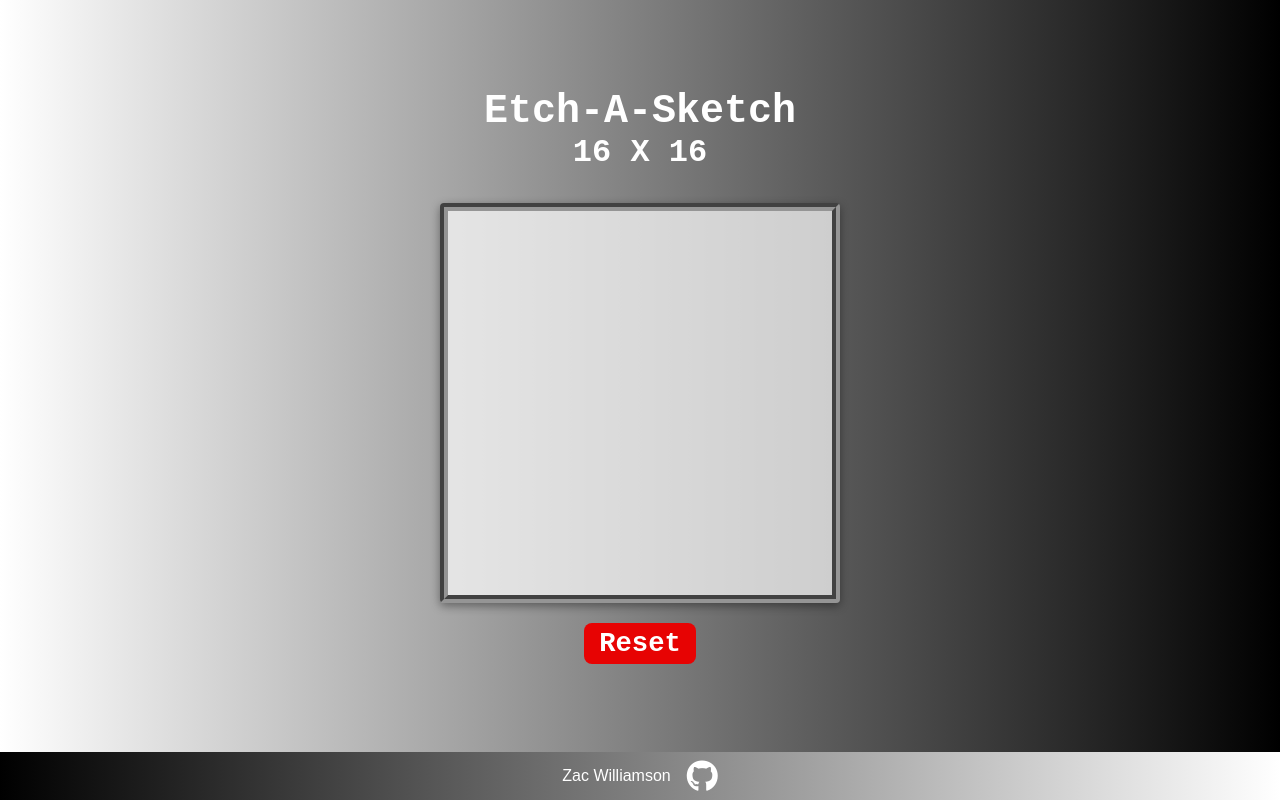
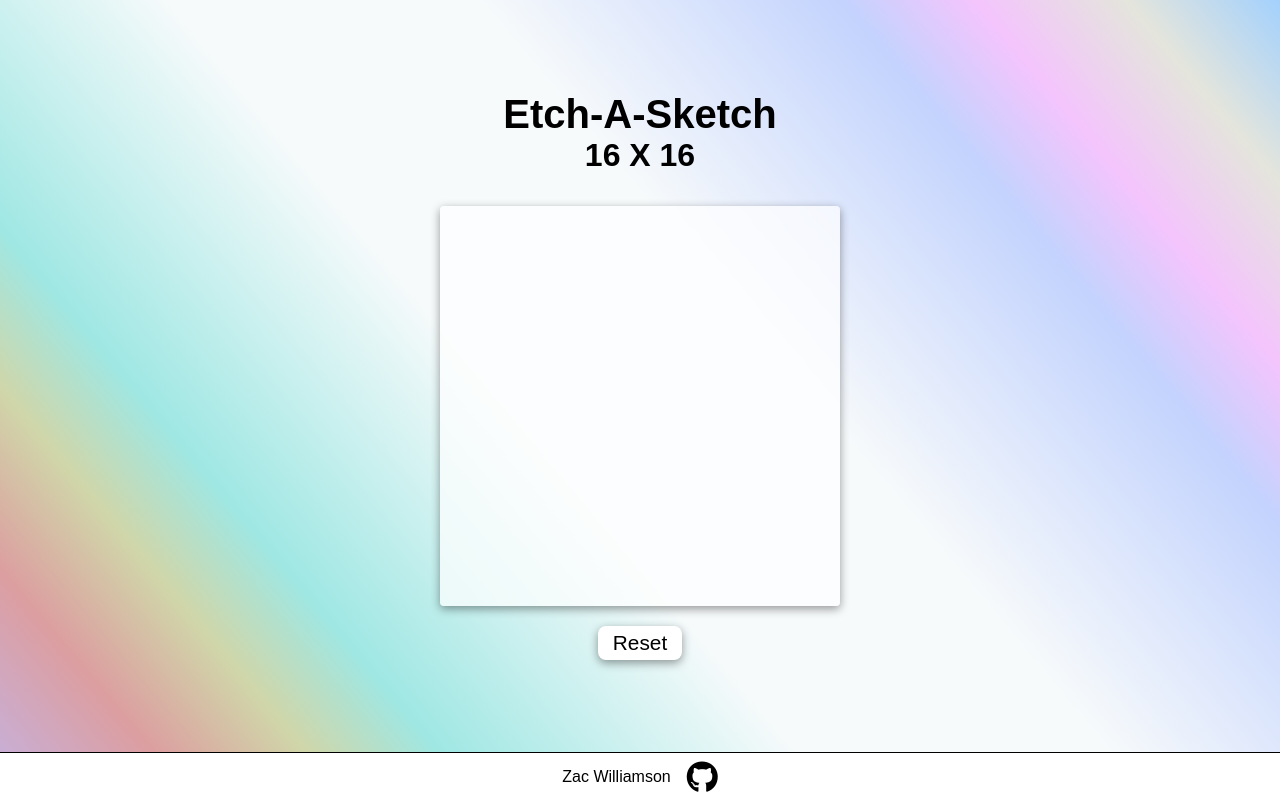
Before and after one commit to supersakana/etch-a-sketch, a plain HTML site: page index.html in a window 1280 px wide. Drawn offline with Linux system fonts and the light colour scheme.

Commit message:
updated styles

```diff
--- a/styles.css
+++ b/styles.css
@@ -7,7 +7,7 @@
 }
 
 body {
-  font-family: "Courier New", Courier, monospace;
+  font-family: "Montserrat", sans-serif;
 }
 
 .fullpage {
@@ -17,12 +17,22 @@ body {
   align-items: center;
   height: 94vh;
   width: 100%;
-  color: #ffffff;
+  color: rgb(0, 0, 0);
   background: rgb(255, 255, 255);
+  background: rgb(163, 209, 253);
+  background: rgb(163, 209, 253);
   background: linear-gradient(
-    90deg,
-    rgba(255, 255, 255, 1) 0%,
-    rgba(0, 0, 0, 1) 100%
+    230deg,
+    rgba(163, 209, 253, 1) 0%,
+    rgba(228, 229, 220, 1) 8%,
+    rgba(244, 196, 253, 1) 16%,
+    rgba(195, 211, 253, 1) 23%,
+    rgba(247, 250, 251, 1) 42%,
+    rgba(247, 250, 251, 1) 58%,
+    rgba(159, 231, 227, 1) 77%,
+    rgba(208, 214, 169, 1) 84%,
+    rgba(220, 158, 160, 1) 92%,
+    rgba(201, 174, 212, 1) 100%
   );
 }
 
@@ -40,26 +50,21 @@ footer {
   justify-content: center;
   align-items: center;
   gap: 1rem;
-  color: #fff;
+  color: #000;
   font-family: "Montserrat", sans-serif;
-  background: rgb(255, 255, 255);
-  background: linear-gradient(
-    270deg,
-    rgba(255, 255, 255, 1) 0%,
-    rgba(0, 0, 0, 1) 100%
-  );
+  background: #ffffff;
   z-index: 1;
+  border-top: 1px #000 solid;
 }
 
 footer i {
-  color: #fff;
+  color: #000;
 }
 
 #sketch-grid {
   width: 400px;
   height: 400px;
   background-color: #ffffffb4;
-  border: groove #959595 8px;
   border-radius: 4px;
   box-shadow: 0 3px 10px rgba(0, 0, 0, 0.4);
   /* Box Shadow (horizontal, vertical, blur, color) */
@@ -86,20 +91,19 @@ button {
   border: none;
   outline: none;
   padding: 5px 15px;
-  font-size: 1.7rem;
-  font-family: "Courier New", Courier, monospace;
-  font-weight: bold;
-  background-color: #e70303;
-  color: #ffffff;
+  font-size: 1.3rem;
+  background-color: #fff;
+  color: #000;
   border-radius: 8px;
+  box-shadow: 0 3px 10px rgba(0, 0, 0, 0.4);
 }
 
 .cell-hover {
-  background-color: black;
+  background-color: rgb(0, 0, 0);
 }
 
 button:hover {
-  background-color: #ff4a4a;
+  background-color: #a6bfff;
   cursor: pointer;
   transform: scale(0.95);
 }
```
